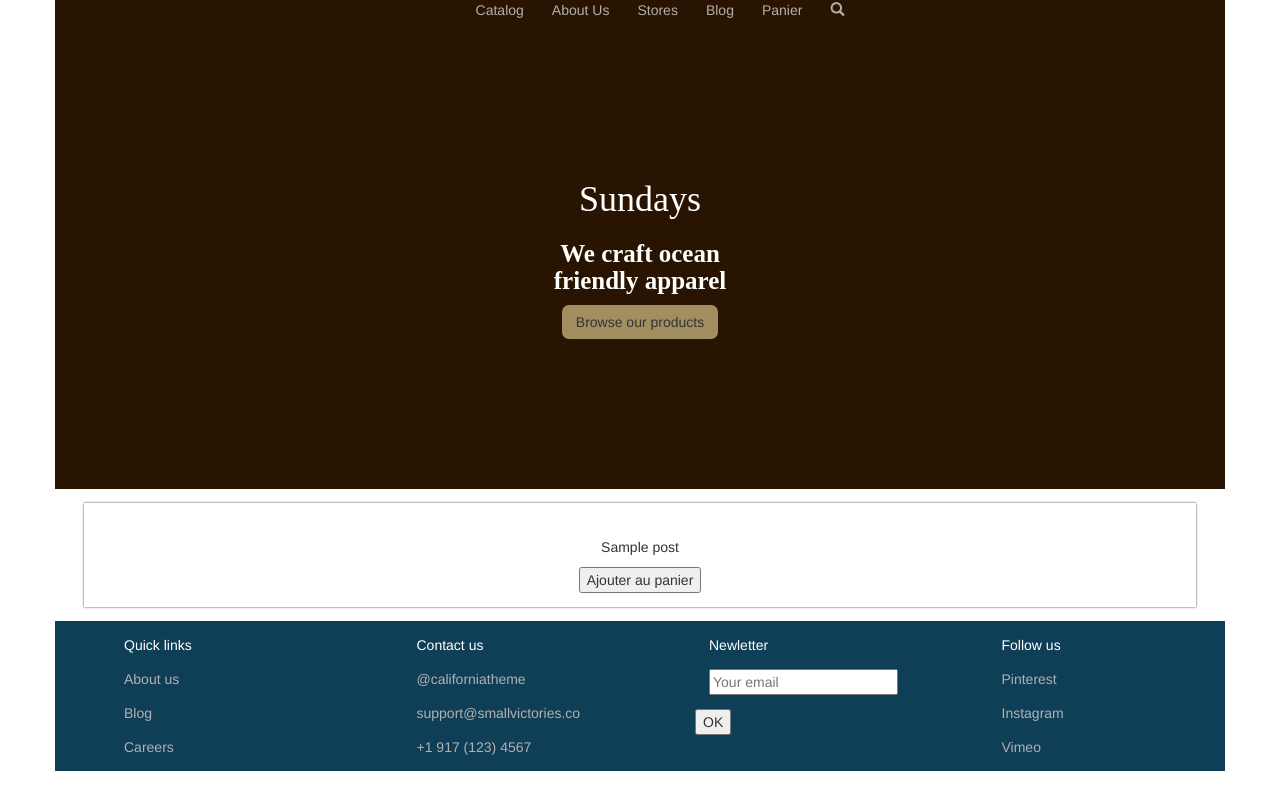
After one commit to kbrante/wordpress_sundays, a WordPress theme: template single.php in a window 1280 px wide. The commit adds this page. Run offline with PHP 8.4 and a stand-in for WordPress, Linux system fonts and the light colour scheme; the site name, menu and one post (Sample post) are stand-ins, and other content is empty; some libraries are stand-ins or nearby versions.

Commit message:
add single.php

```diff
--- a/function.php
+++ b/functions.php
@@ -1,3 +1,4 @@
 <?php
 add_theme_support('post-thumbnails');
+set_post_thumbnail_size( 150, 150 );
  ?>
--- a/header.php
+++ b/header.php
@@ -15,11 +15,11 @@
         <div class="row monHeader">
             <div class="col-xs-12">
                 <ul>
-                    <li><a href="#">Catalog</a></li>
+                    <li><a href="/">Catalog</a></li>
                     <li><a href="#">About Us</a></li>
                     <li><a href="#">Stores</a></li>
                     <li><a href="#">Blog</a></li>
-                    <li><a href="index_panier.html">Panier</a></li>
+                    <li><a href="#">Panier</a></li>
                     <li><a href="#"><span class="glyphicon glyphicon-search" aria-hidden="true"></span></a></li>
                 </ul>
             </div>
--- a/index.php
+++ b/index.php
@@ -12,9 +12,9 @@
                 setup_postdata($post);
                 ?>
                 <article class="">
-                    <img src="http://lorempixel.com/100/200" />
+                    <?php the_post_thumbnail(); ?>
                     <h3><a href=""><?php the_category(); ?></a></h3>
-                    <p><?php the_title(); ?></p>
+                    <p><a href="<?php the_permalink() ?>"><?php the_title(); ?></a></p>
                     <span><?php the_meta(); ?></span>
                 </article>
                 <?php
--- /dev/null
+++ b/single.php
@@ -0,0 +1,19 @@
+
+<?php
+
+get_header(); ?>
+
+        <div class="row monMain">
+            <div class="col-md-12 text-center">
+                <article class="">
+                    <?php the_post_thumbnail(); ?>
+                    <h3><a href="#"><?php the_category(); ?></a></h3>
+                    <p><?php the_title(); ?></p>
+                    <span><?php the_meta() ?></span>
+                    <p><?php echo get_post_field("post_content") ?></p>
+                    <button type="button" name="button">Ajouter au panier</button>
+                </article>
+            </div>
+        </div>
+
+<?php get_footer();
```
